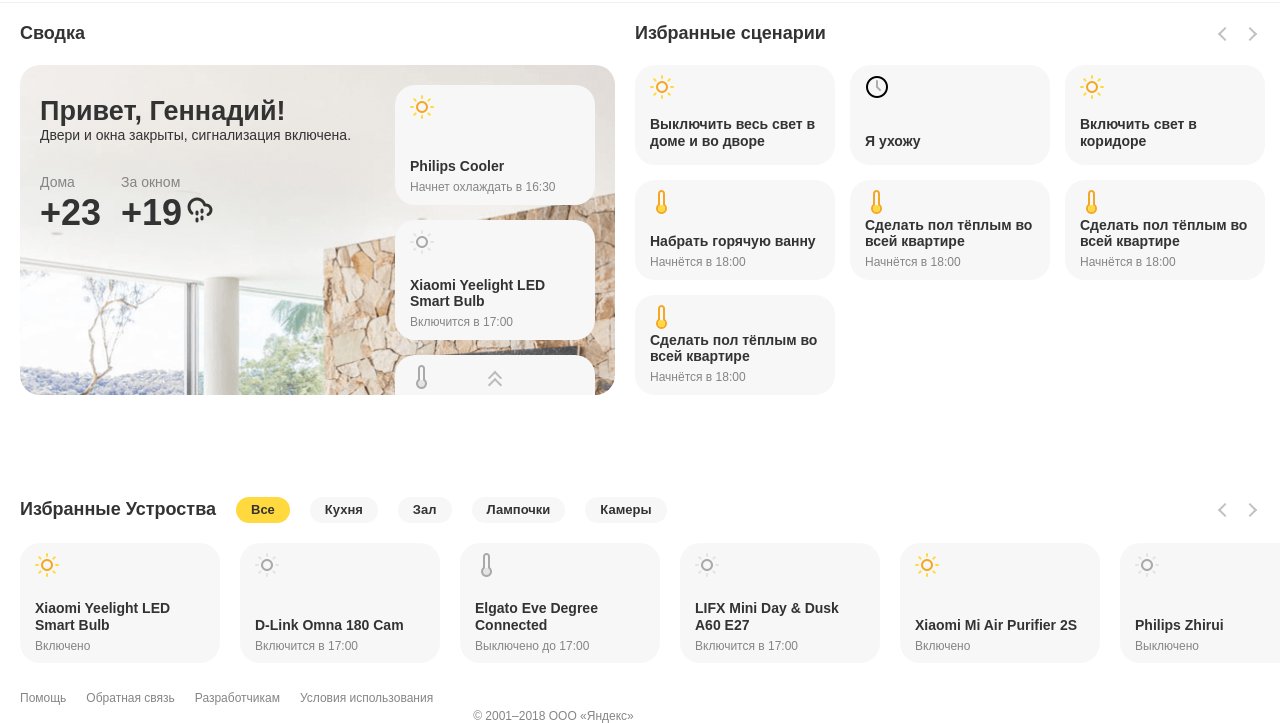
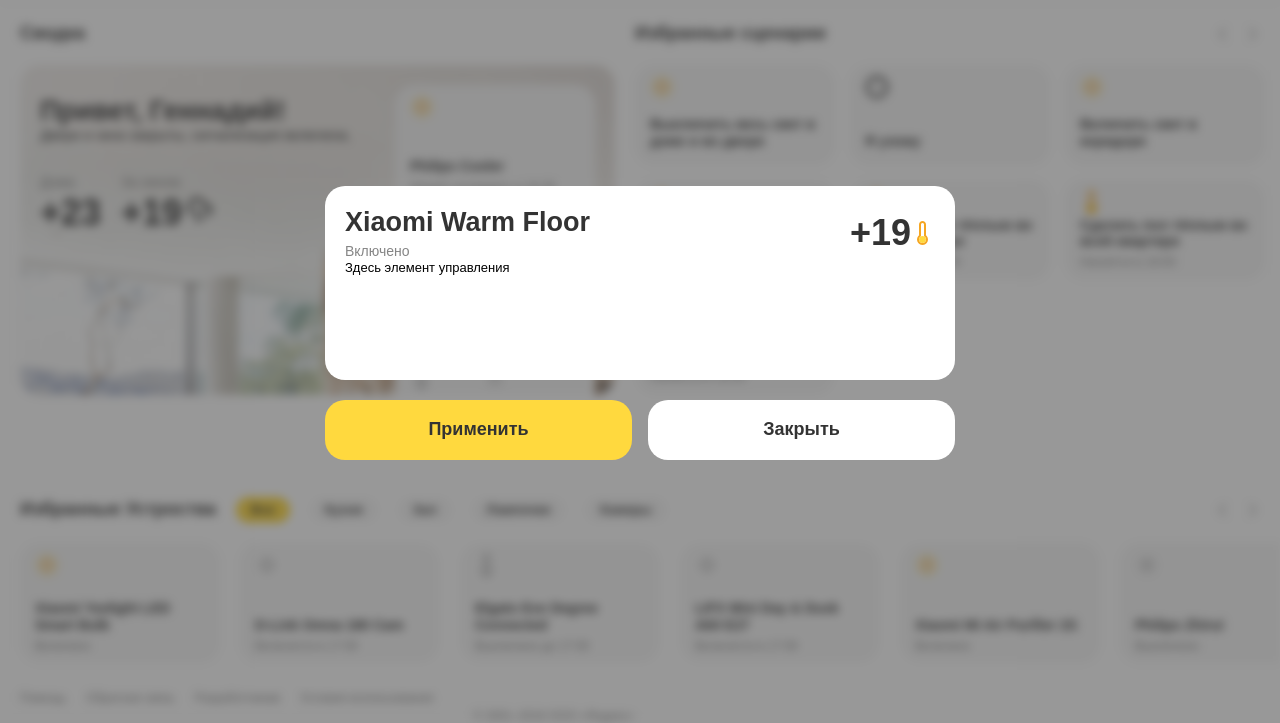
Before and after one commit to Megoos/yandex-shri-2018-task-2, a website: page src/index.html in a window 1280 px wide. Shown: the part 77-800 px from the top of the page. Drawn offline with nearby package versions, Linux system fonts and the light colour scheme; files that its build step writes are made by us from their sources; files whose address does not match are found by name.

Commit message:
modal without content

```diff
--- a/src/index.html
+++ b/src/index.html
@@ -10,7 +10,7 @@
 </head>
 
 <body>
-  <div class="wrapper">
+  <div class="wrapper blur">
     <div class="layout">
       <header class="header">
         <a href="#" class="logo">
@@ -496,6 +496,48 @@
     </div>
   </div>
 
+  <!-- modal  -->
+  <div class="modal">
+    <div class="modal__wrap">
+      <div class="modal__block">
+        <div class="modal__info">
+          <div class="modal__title">
+            <div class="modal__title-main">
+              <div class="modal__title-text">
+                Xiaomi Warm Floor
+              </div>
+              <div class="modal__title-subtext">
+                Включено
+              </div>
+            </div>
+
+            <div class="modal__temperature-info">
+              <div class="modal__temperature-value">
+                +19
+              </div>
+              <div class="modal__icon">
+                <span class="icon-temperature-2"></span>
+              </div>
+            </div>
+          </div>
+          <div class="modal__content">
+            Здесь элемент управления
+          </div>
+        </div>
+
+        <div class="modal__control">
+          <div class="modal__button modal__button_left">
+            Применить
+          </div>
+          <div class="modal__button modal__button_right">
+            Закрыть
+          </div>
+        </div>
+      </div>
+
+    </div>
+  </div>
+
   <script src="https://cdnjs.cloudflare.com/ajax/libs/jquery/3.2.1/jquery.min.js"></script>
   <script src="js/main.js"></script>
 </body>
--- /dev/null
+++ b/src/styles/blocks/common/modal-container.scss
@@ -0,0 +1,129 @@
+.modal {
+    display: block;
+    position: absolute;
+    width: 100%;
+    height: 100%;
+    background: rgba($main, .5);
+    top: 0;
+    bottom: 0;
+    right: 0;
+    left: 0;
+    z-index: 1;
+}
+
+.modal__wrap {
+	height: 100vh;
+	display: flex;
+	align-items: center;
+    justify-content: center;
+
+    @include phones {
+		align-items: stretch;
+	}
+}
+
+.modal__block {
+    margin: 15px;
+    display: flex;
+    flex-direction: column;
+    flex: 1;
+    max-width: 630px;
+
+}
+
+.modal__info {
+    padding: 20px;
+    background-color: $white;
+    border-radius: 20px;
+    display: flex;
+    flex-direction: column;
+    flex: 1;
+}
+
+.modal__title {
+    display: flex;
+}
+
+.modal__content {
+    min-height: 100px;
+}
+
+.modal__title-text {
+    font-size: 27px;
+    color: $main;
+    font-weight: 700;
+
+    @include phones {
+		font-size: 18px;
+	}
+}
+
+.modal__title-subtext {
+    font-size: 14px;
+    color: $grey;
+    margin-top: 5px;
+
+    @include phones {
+		font-size: 12px;
+	}
+}
+
+.modal__control {
+    display: flex;
+    flex-direction: row;
+    justify-content: space-between;
+
+    @include phones {
+		flex-direction: column;
+	}
+}
+
+.modal__button {
+    border-radius: 20px;
+    display: flex;
+    justify-content: center;
+    align-items: center;
+    flex: 1;
+    font-size: 18px;
+    font-weight: 700;
+    color: $main;
+    margin-top: 20px;
+    cursor: pointer;
+    height: 60px;
+    max-width: 307px;
+
+
+    &_left {
+        background-color: $yellow;
+    }
+
+    &_right {
+        background-color: $white;
+    }
+
+    @include phones {
+		max-width: none;
+	}
+}
+
+.modal__temperature-info {
+    display: flex;
+    margin-left: auto;
+
+    @include phones {
+		display: none;
+	}
+}
+
+.modal__temperature-value {
+    font-size: 36px;
+    color: $main;
+    font-weight: 700;
+    display: flex;
+    align-items: center;
+}
+
+.modal__icon {
+    display: flex;
+    align-items: center;
+}
--- a/src/styles/layout/setup.scss
+++ b/src/styles/layout/setup.scss
@@ -52,6 +52,10 @@
   color: $main;
 }
 
+.blur {
+  filter: blur(5px);
+}
+
 // tag styles reset
 a {
   color: inherit;
```
